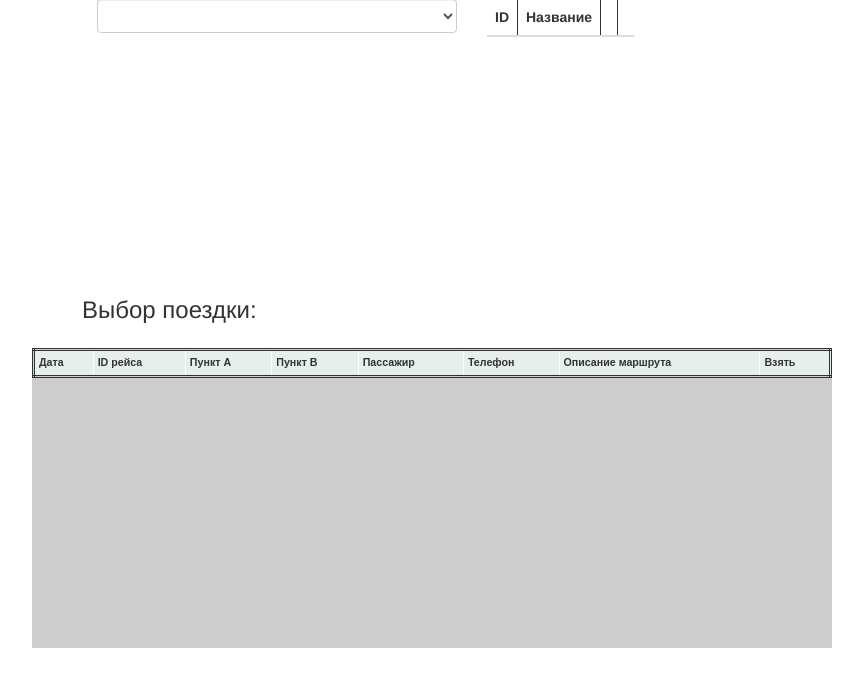
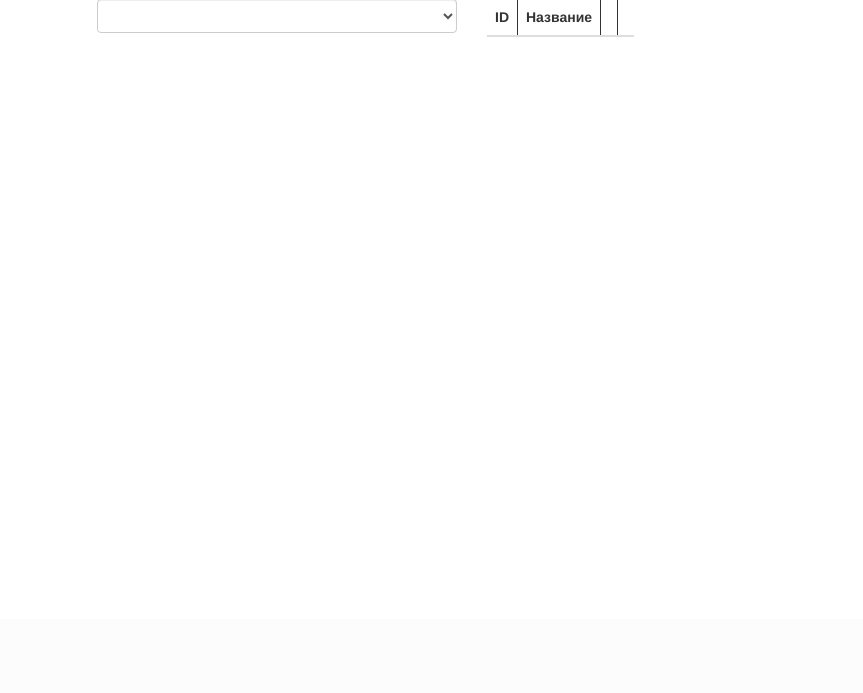
Before and after one commit to geo2tag-logistics/Geo2Logistics, a Django app: page /driverFleets/ in a window 1280 px wide. Shown: the part 181-874 px from the top of the page, without its empty margins (3-866 px from the left). After the commit the page ends 218 px from the top, so only its background shows below. Run offline with Django 3.2, Linux system fonts and the light colour scheme; lists and menus that the app fills with data are empty; some libraries are stand-ins or nearby versions.

Commit message:
+ tabs 1&3

```diff
--- a/logistics/templates/logistics/driver-fleets.html
+++ b/logistics/templates/logistics/driver-fleets.html
@@ -114,7 +114,7 @@
                                     </div>
                                 </div>
                             </div>
-                            <div class="row">
+                            <div class="row" ng-if="data.singleSelect">
                                 <div class="col-md-8">
                                     <h3>Выбор поездки:</h3>
                                 </div>
@@ -136,7 +136,7 @@
                         <div class="container">
                             <div class="row">
                                 <div class="col-md-8">
-                                    <table id="myTable" class="tablesorter" ng-controller="driverFleets">
+                                    <table ng-if="data.singleSelect" id="myTable" class="tablesorter" ng-controller="driverFleets">
                                         <thead>
                                         <tr>
                                             <th>Дата</th>
@@ -311,7 +311,7 @@
                                 <div class="col-xs-6 col-sm-3"></div>
                             </div>
 
-                            <div>
+                            <div ng-if="data.getByFleet">
                                 <table id="driver-fleets-table" class="tablesorter">
                                     <thead>
                                     <tr>
```
Also changed, not shown: db.sqlite3.
